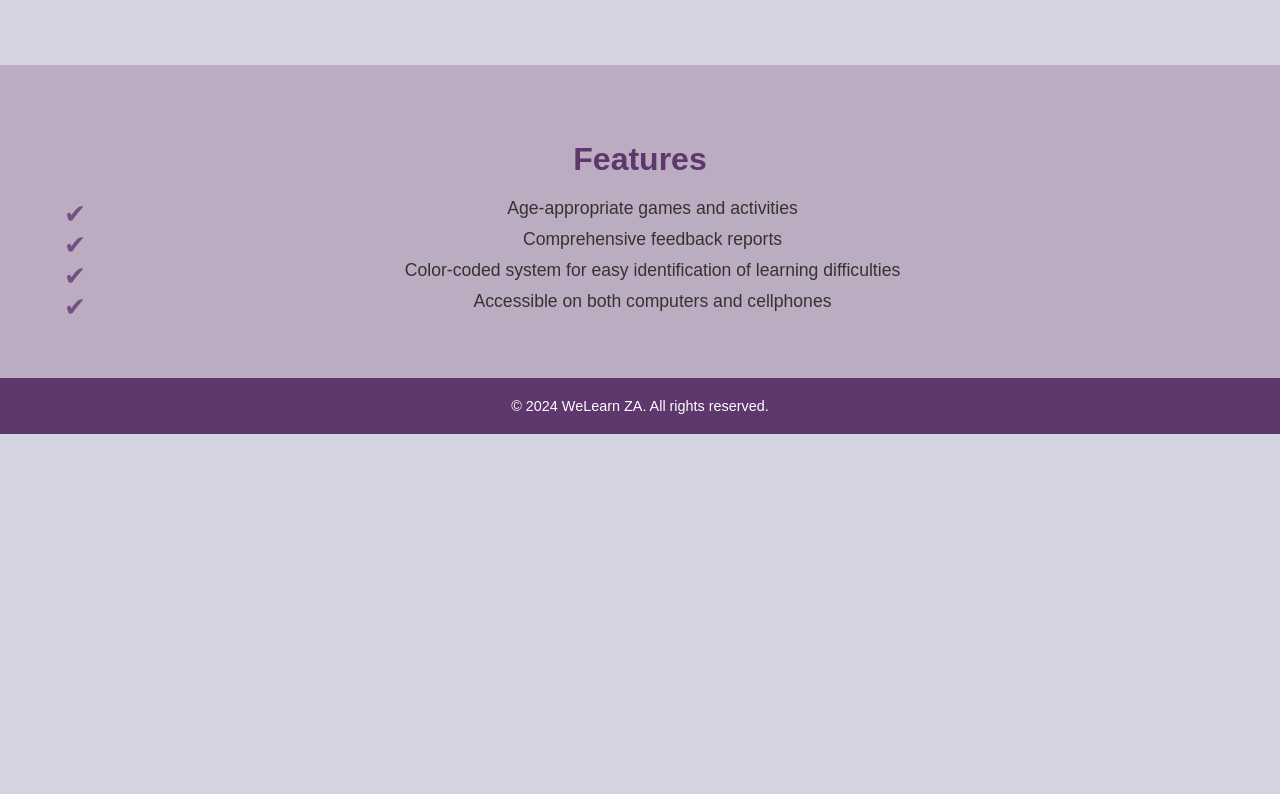
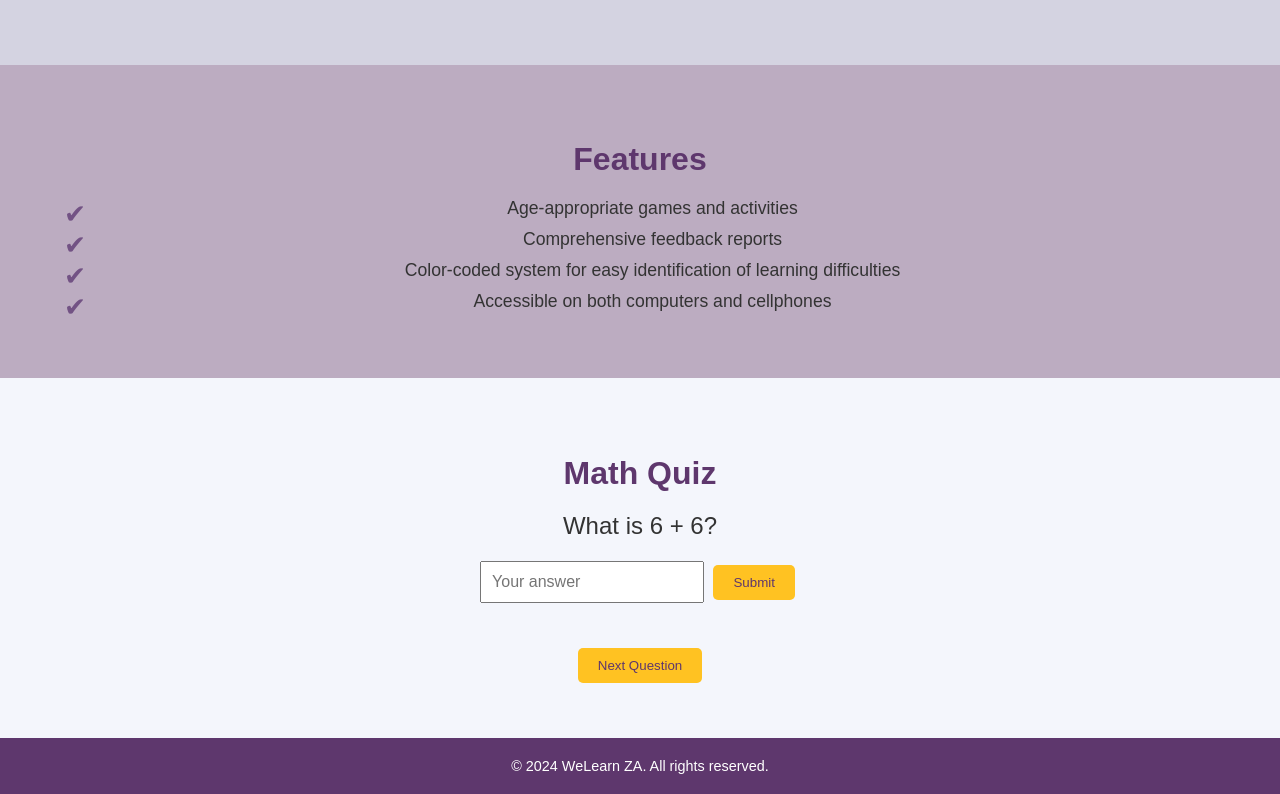
Before and after one commit to Highne66/Enactus---WeLearn, a plain HTML site: page index.html in a window 1280 px wide. Shown: the part 683-1477 px from the top of the page. Before the commit the page ends 1117 px from the top, so only its background shows below. Drawn offline with Linux system fonts and the light colour scheme.

Commit message:
Math Quiz is now functional

```diff
--- a/index.html
+++ b/index.html
@@ -47,6 +47,17 @@
                 </ul>
             </div>
         </section>
+        <section id="game">
+            <div class="container">
+                <h2>Math Quiz</h2>
+                <div id="question"></div>
+                <input type="number" id="answer" placeholder="Your answer">
+                <button id="submit">Submit</button>
+                <div id="result"></div>
+                <button id="next-question">Next Question</button>
+            </div>
+        </section>
+
     </main>
 
     <footer>
--- a/script.js
+++ b/script.js
@@ -0,0 +1,55 @@
+// Smooth scrolling for navigation links
+document.querySelectorAll('nav ul li a').forEach(anchor => {
+    anchor.addEventListener('click', function(e) {
+        e.preventDefault();
+        document.querySelector(this.getAttribute('href')).scrollIntoView({
+            behavior: 'smooth'
+        });
+    });
+});
+
+// Example click event for the Learn More button
+document.querySelector('.btn').addEventListener('click', function() {
+    document.querySelector('#about').scrollIntoView({
+        behavior: 'smooth'
+    });
+});
+
+// Math Quiz Game
+const questionElement = document.getElementById('question');
+const answerInput = document.getElementById('answer');
+const submitButton = document.getElementById('submit');
+const resultElement = document.getElementById('result');
+const nextQuestionButton = document.getElementById('next-question');
+
+let currentQuestion = {};
+let score = 0;
+
+function generateQuestion() {
+    const num1 = Math.floor(Math.random() * 10) + 1;
+    const num2 = Math.floor(Math.random() * 10) + 1;
+    currentQuestion = {
+        question: `What is ${num1} + ${num2}?`,
+        answer: num1 + num2
+    };
+    questionElement.textContent = currentQuestion.question;
+    answerInput.value = '';
+    resultElement.textContent = '';
+}
+
+submitButton.addEventListener('click', () => {
+    const userAnswer = parseInt(answerInput.value, 10);
+    if (userAnswer === currentQuestion.answer) {
+        resultElement.textContent = 'Correct!';
+        score++;
+    } else {
+        resultElement.textContent = `Wrong! The correct answer was ${currentQuestion.answer}.`;
+    }
+});
+
+nextQuestionButton.addEventListener('click', generateQuestion);
+
+// Initialize the first question
+generateQuestion();
+
+console.log("WeLearn ZA web app script loaded.");
--- a/styles.css
+++ b/styles.css
@@ -141,3 +141,47 @@ footer p {
     margin: 0;
     font-size: 0.9em;
 }
+/* Game Section Styles */
+#game {
+    background-color: #F4F6FC;
+    padding: 50px 0;
+    text-align: center;
+}
+
+#game h2 {
+    margin-bottom: 20px;
+    font-size: 2em;
+    color: #5E376D;
+}
+
+#game #question {
+    font-size: 1.5em;
+    margin-bottom: 20px;
+}
+
+#game #answer {
+    padding: 10px;
+    font-size: 1em;
+    width: 200px;
+    margin-bottom: 20px;
+}
+
+#game button {
+    background-color: #FFC222;
+    color: #5E376D;
+    padding: 10px 20px;
+    border: none;
+    border-radius: 5px;
+    cursor: pointer;
+    margin: 5px;
+}
+
+#game button:hover {
+    background-color: #5E376D;
+    color: #FFC222;
+}
+
+#game #result {
+    margin-top: 20px;
+    font-size: 1.2em;
+}
```
